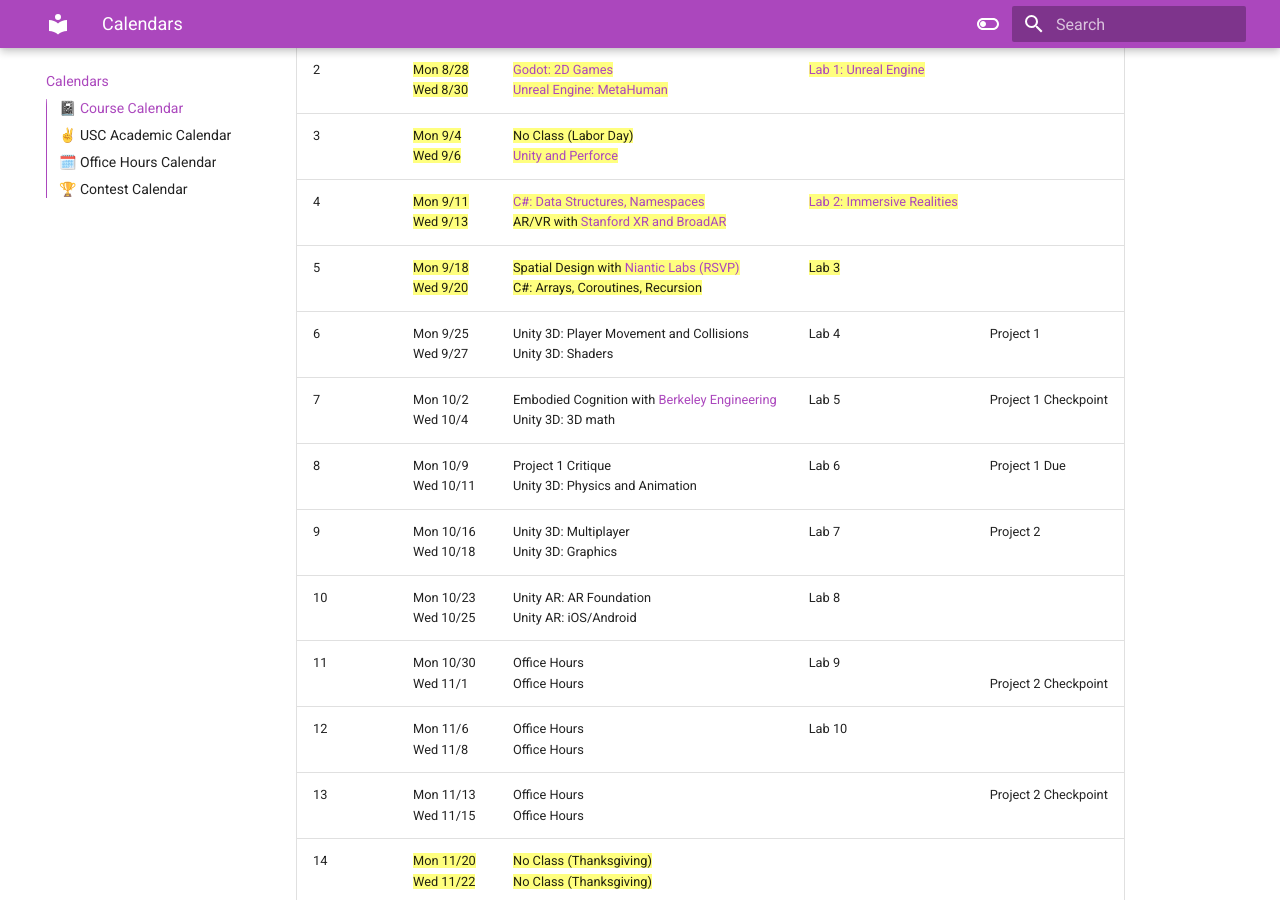
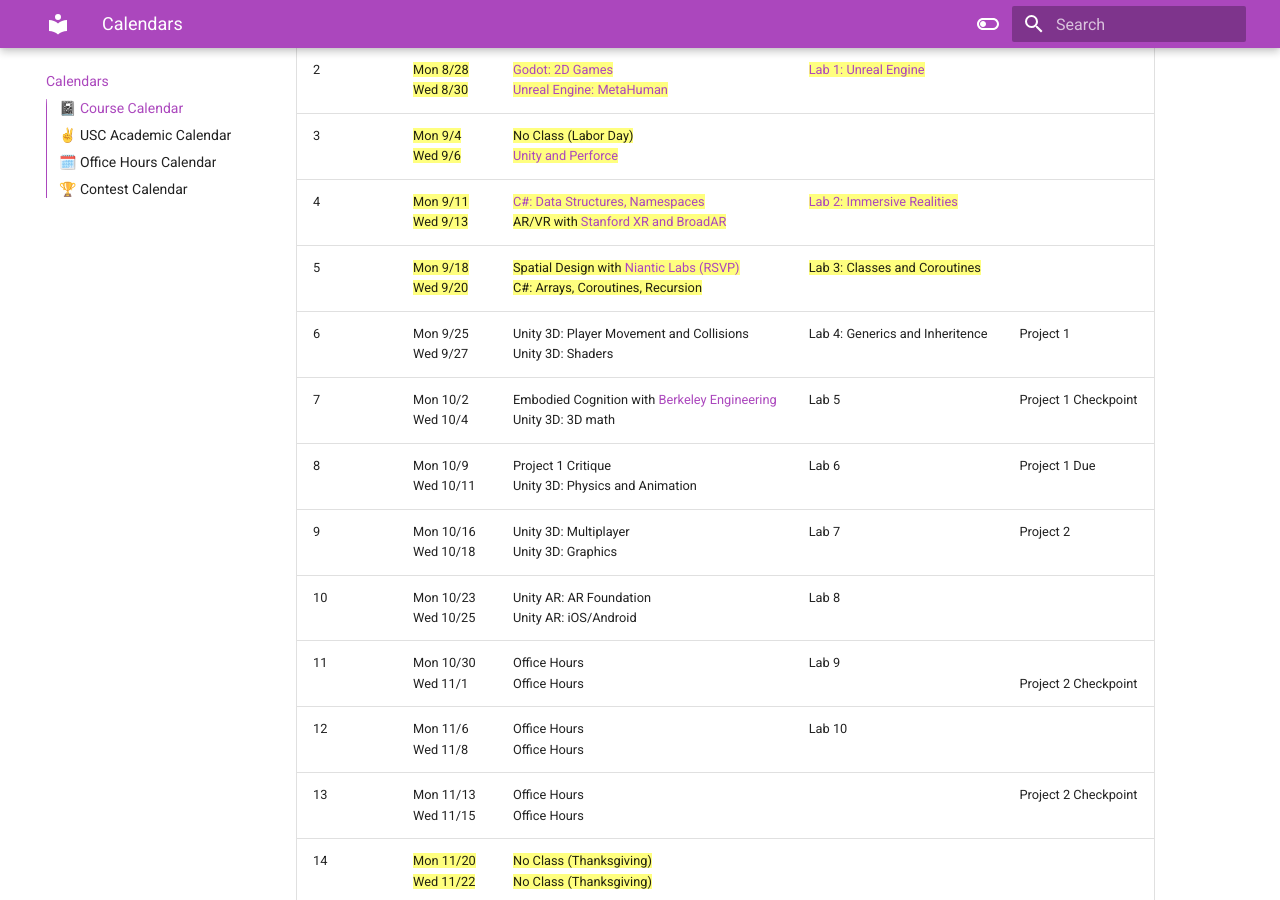
Before and after one commit to usc-ctin583/usc-ctin583.github.io, an MkDocs documentation site: the page built from docs/index.md, in a window 1280 px wide and 900 px high, scrolled down 343 px. Built offline with MkDocs 1.6.1 and Material for MkDocs 9.7.7, drawn with Linux system fonts in a browser that asks for light colours.

Commit message:
lab3 and lab4

```diff
--- a/docs/index.md
+++ b/docs/index.md
@@ -6,8 +6,8 @@
 | 2    | ==Mon 8/28== <br> ==Wed 8/30==   | ==[Godot: 2D Games](https://www.icloud.com/keynote/04anqoPcDLolGOwy6tP3XAq3w#Lecture2)== <br> ==[Unreal Engine: MetaHuman](https://www.icloud.com/keynote/01dlwiWmlwtOAvNPmBdCsM3gA#Lecture2)== |  ==[Lab 1: Unreal Engine](Labs/lab1.md)== | | |
 | 3    | ==Mon 9/4== <br> ==Wed 9/6==     | ==No Class (Labor Day)== <br> ==[Unity and Perforce](https://www.icloud.com/keynote/0545FBYqmgu62bVFrVxSeqzzA#Lecture3)== | |
 | 4    | ==Mon 9/11== <br> ==Wed 9/13==   | ==[C#: Data Structures, Namespaces](https://www.icloud.com/keynote/0b5y1M4VNtrdfL4vFyXrzgkeg#Lecture4)== <br> ==AR/VR with [Stanford XR and BroadAR](https://www.broadar.com/)== | ==[Lab 2: Immersive Realities](Labs/lab2.md)== |
-| 5    | ==Mon 9/18== <br> ==Wed 9/20==   | ==Spatial Design with [Niantic Labs (RSVP)](https://calendar.google.com/calendar/event?action=TEMPLATE&tmeid=a2tjZGhsdTdrZjlzM2Q5NTNwYjRndXRmb2sgZGVib3JhaHl1ZW4yMDE2QGJlcmtlbGV5LmVkdQ&tmsrc=deborahyuen2016%40berkeley.edu)== <br> ==C#: Arrays, Coroutines, Recursion== | ==Lab 3== |
-| 6    | Mon 9/25 <br> Wed 9/27   | Unity 3D: Player Movement and Collisions <br> Unity 3D: Shaders | Lab 4 | Project 1 |
+| 5    | ==Mon 9/18== <br> ==Wed 9/20==   | ==Spatial Design with [Niantic Labs (RSVP)](https://calendar.google.com/calendar/event?action=TEMPLATE&tmeid=a2tjZGhsdTdrZjlzM2Q5NTNwYjRndXRmb2sgZGVib3JhaHl1ZW4yMDE2QGJlcmtlbGV5LmVkdQ&tmsrc=deborahyuen2016%40berkeley.edu)== <br> ==C#: Arrays, Coroutines, Recursion== | ==Lab 3: Classes and Coroutines== |
+| 6    | Mon 9/25 <br> Wed 9/27   | Unity 3D: Player Movement and Collisions <br> Unity 3D: Shaders | Lab 4: Generics and Inheritence| Project 1 |
 | 7    | Mon 10/2 <br> Wed 10/4   | Embodied Cognition with [Berkeley Engineering](https://bid.berkeley.edu/) <br> Unity 3D: 3D math | Lab 5 | Project 1 Checkpoint |
 | 8    | Mon 10/9 <br> Wed 10/11  | Project 1 Critique <br> Unity 3D: Physics and Animation | Lab 6 | Project 1 Due |
 | 9    | Mon 10/16 <br> Wed 10/18 | Unity 3D: Multiplayer <br> Unity 3D: Graphics | Lab 7 | Project 2 |
```
Also changed, not shown: docs/Labs/lab4.md (added, +1 -0 lines), docs/Labs/lab3.md (added).
